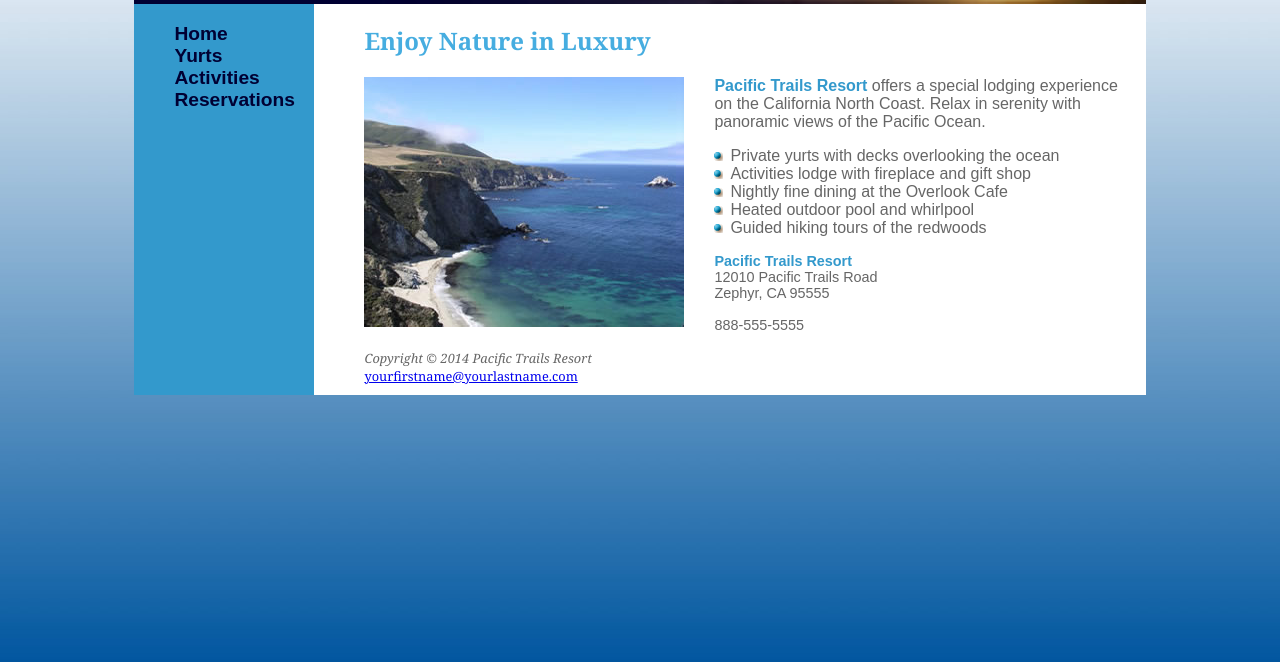
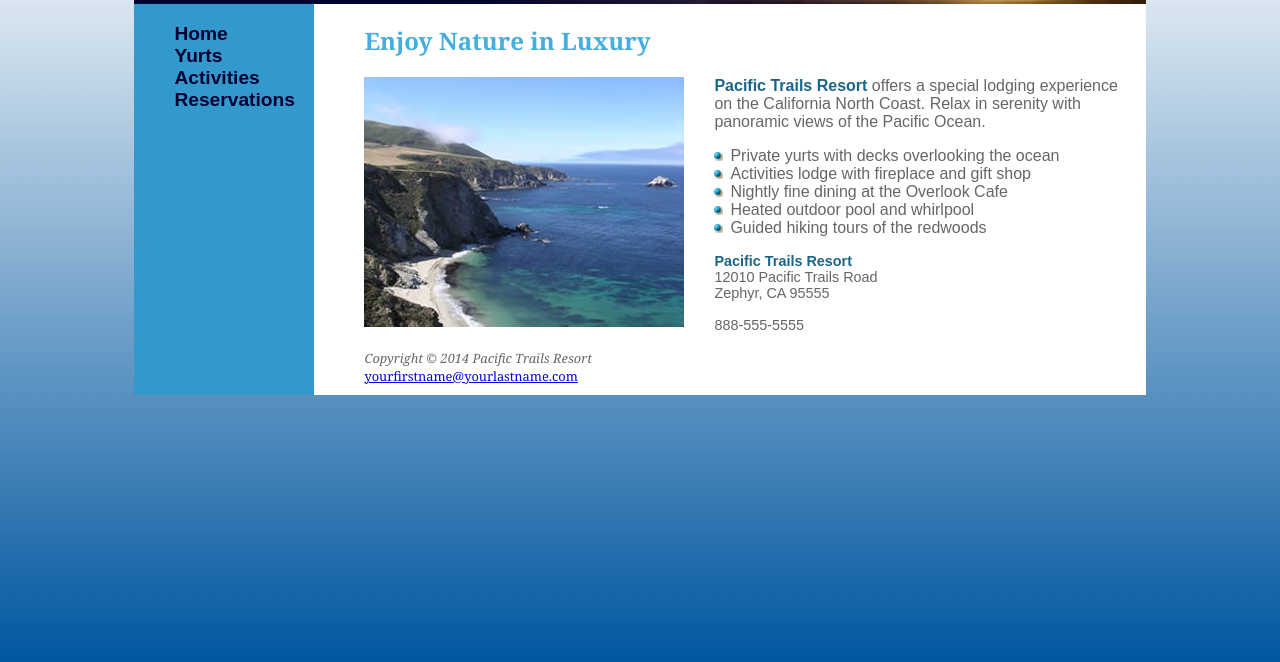
Before and after one commit to joanmontas/PacificTrails, a plain HTML site: page index.html in a window 1280 px wide. Shown: the part 74-736 px from the top of the page. Drawn offline with Linux system fonts and the light colour scheme.

Commit message:
font color

```diff
--- a/pacific.css
+++ b/pacific.css
@@ -126,7 +126,7 @@ h1, h2 {
 		using the provided resort class for fun
 		might come useful if we add other span
 	*/
-	color: #3399CC;
+	color: #1c6488;
 	font-weight: bold;
 }
 
```
